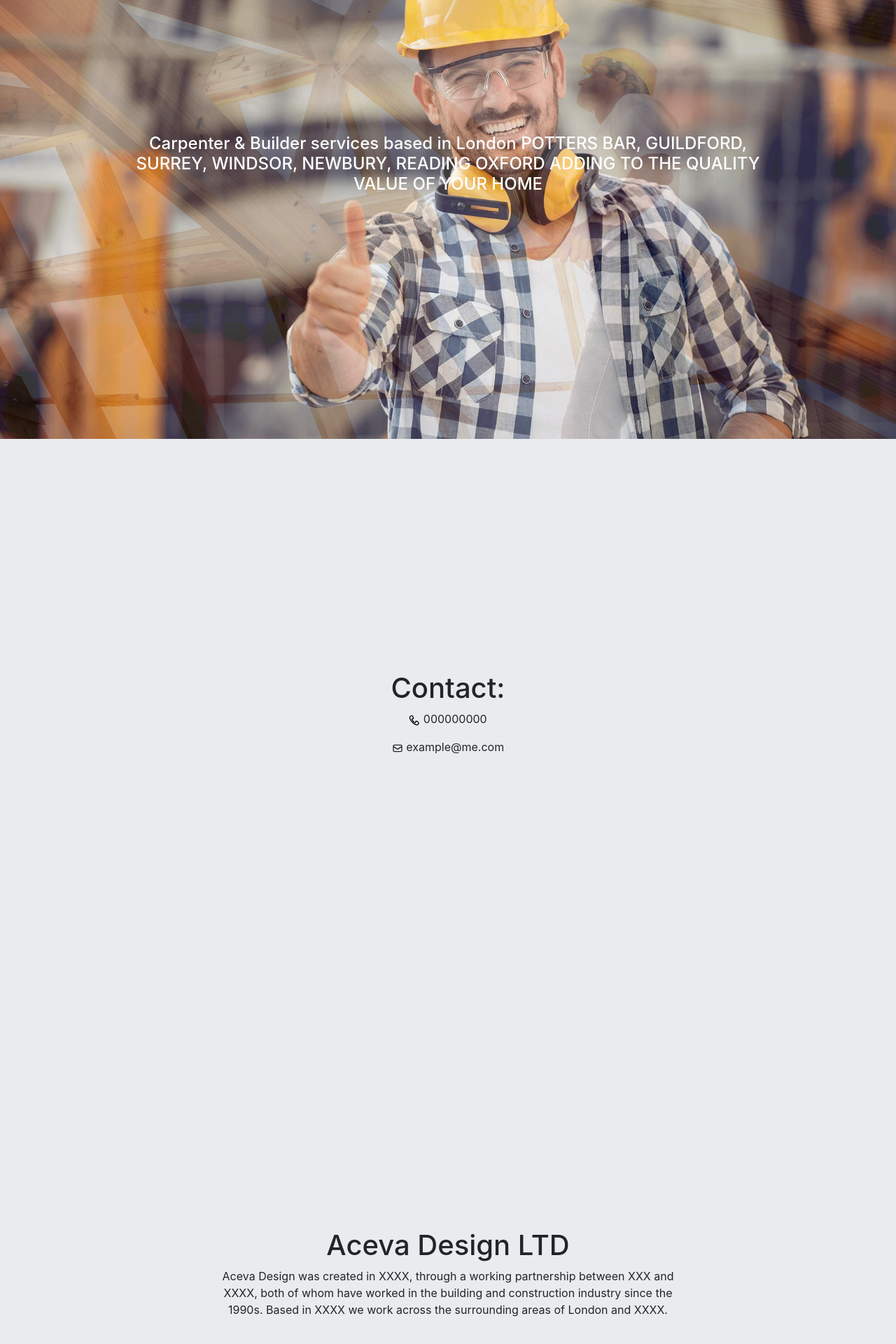
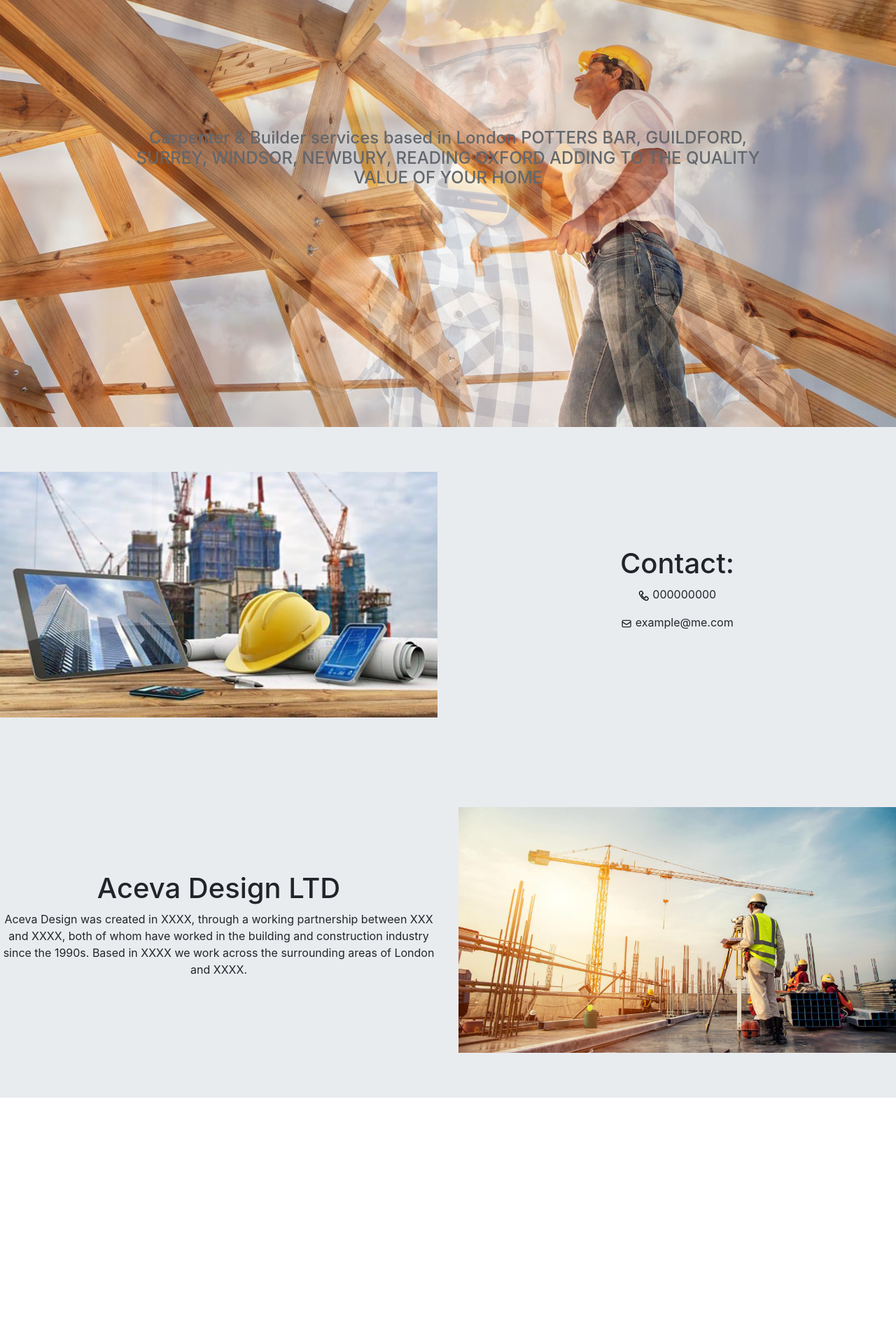
Before and after one commit to Iliyan-Y/Aceva-Design-LTD, a React (Create React App) app: page / in a window 1280 px wide. Shown: the part 182-2102 px from the top of the page at 70% size. After the commit the page ends 1750 px from the top, so only its background shows below. Built offline with nearby package versions, Linux system fonts and the light colour scheme.

Commit message:
app component deconstructured

```diff
--- a/src/App.js
+++ b/src/App.js
@@ -1,42 +1,18 @@
-import { Container, Jumbotron } from 'react-bootstrap';
-import { GrPhone } from 'react-icons/gr';
-import { HiOutlineMail } from 'react-icons/hi';
+import { Container } from 'react-bootstrap';
+
 //components
 import NavBar from './components/navBar/navbar';
 import Home from './components/home/home';
+import ContactDetails from './components/contactDeatails';
+import About from './components/about';
 
 function App() {
   return (
     <Container className="mw-100 p-0">
       <NavBar />
       <Home />
-      <Jumbotron id="contact" fluid style={{ height: '100vh' }} className="m-0">
-        <div className="row h-100 align-items-center justify-content-center text-center">
-          <div>
-            <h1> Contact: </h1>
-            <p>
-              <GrPhone /> 000000000
-            </p>
-            <p>
-              <HiOutlineMail /> example@me.com
-            </p>
-          </div>
-        </div>
-      </Jumbotron>
-
-      <Jumbotron id="about" fluid style={{ height: '100vh' }} className="m-0">
-        <div className="row h-100 align-items-center justify-content-center text-center">
-          <div style={{ width: '50%' }}>
-            <h1> Aceva Design LTD</h1>
-            <p>
-              Aceva Design was created in XXXX, through a working partnership
-              between XXX and XXXX, both of whom have worked in the building and
-              construction industry since the 1990s. Based in XXXX we work
-              across the surrounding areas of London and XXXX.
-            </p>
-          </div>
-        </div>
-      </Jumbotron>
+      <ContactDetails />
+      <About />
     </Container>
   );
 }
--- /dev/null
+++ b/src/components/about.jsx
@@ -0,0 +1,26 @@
+import React from 'react';
+import { Jumbotron, Image, Row, Col } from 'react-bootstrap';
+import bg09 from '../assets/background/bg09.jpg';
+
+const About = () => {
+  return (
+    <Jumbotron id="about" fluid className="m-0">
+      <Row className="align-items-center justify-content-center text-center">
+        <Col>
+          <h1> Aceva Design LTD</h1>
+          <p>
+            Aceva Design was created in XXXX, through a working partnership
+            between XXX and XXXX, both of whom have worked in the building and
+            construction industry since the 1990s. Based in XXXX we work across
+            the surrounding areas of London and XXXX.
+          </p>
+        </Col>
+        <Col>
+          <Image src={bg09} fluid />
+        </Col>
+      </Row>
+    </Jumbotron>
+  );
+};
+
+export default About;
--- /dev/null
+++ b/src/components/contactDeatails.jsx
@@ -0,0 +1,28 @@
+import React from 'react';
+import { GrPhone } from 'react-icons/gr';
+import { HiOutlineMail } from 'react-icons/hi';
+import { Jumbotron, Col, Row, Image } from 'react-bootstrap';
+import bg02 from '../assets/background/bg02.jpg';
+
+const ContactDetails = () => {
+  return (
+    <Jumbotron id="contact" fluid className="m-0">
+      <Row className="align-items-center justify-content-center text-center">
+        <Col>
+          <Image fluid src={bg02} />
+        </Col>
+        <Col>
+          <h1> Contact: </h1>
+          <p>
+            <GrPhone /> 000000000
+          </p>
+          <p>
+            <HiOutlineMail /> example@me.com
+          </p>
+        </Col>
+      </Row>
+    </Jumbotron>
+  );
+};
+
+export default ContactDetails;
--- a/src/components/home/home.jsx
+++ b/src/components/home/home.jsx
@@ -9,7 +9,7 @@ const Home = () => {
   return (
     <Carousel
       id="home"
-      className="row h-100 align-items-center justify-content-center text-center"
+      className="h-100 align-items-center justify-content-center text-center"
       controls={false}
       indicators={false}
       fade={true}
@@ -27,7 +27,7 @@ const Home = () => {
       <Carousel.Item interval={2500}>
         <Image fluid className="w-100" src={bg08} alt="Second slide" />
         <Carousel.Caption className="row h-100 align-items-center justify-content-center text-center">
-          <Container className="h4 ">
+          <Container className="h4 text-dark">
             Carpenter & Builder services based in London POTTERS BAR, GUILDFORD,
             SURREY, WINDSOR, NEWBURY, READING OXFORD ADDING TO THE QUALITY VALUE
             OF YOUR HOME
```
